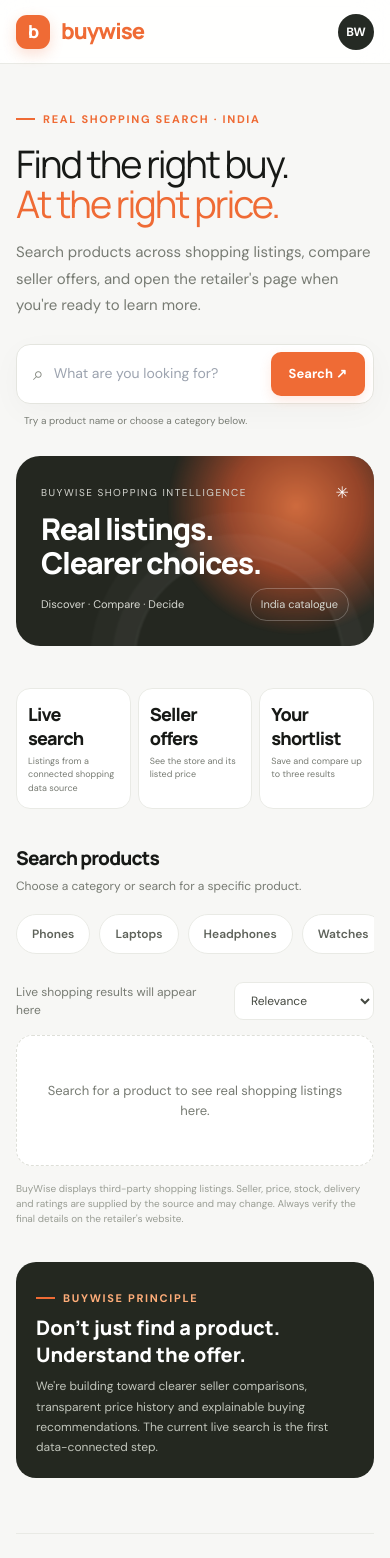
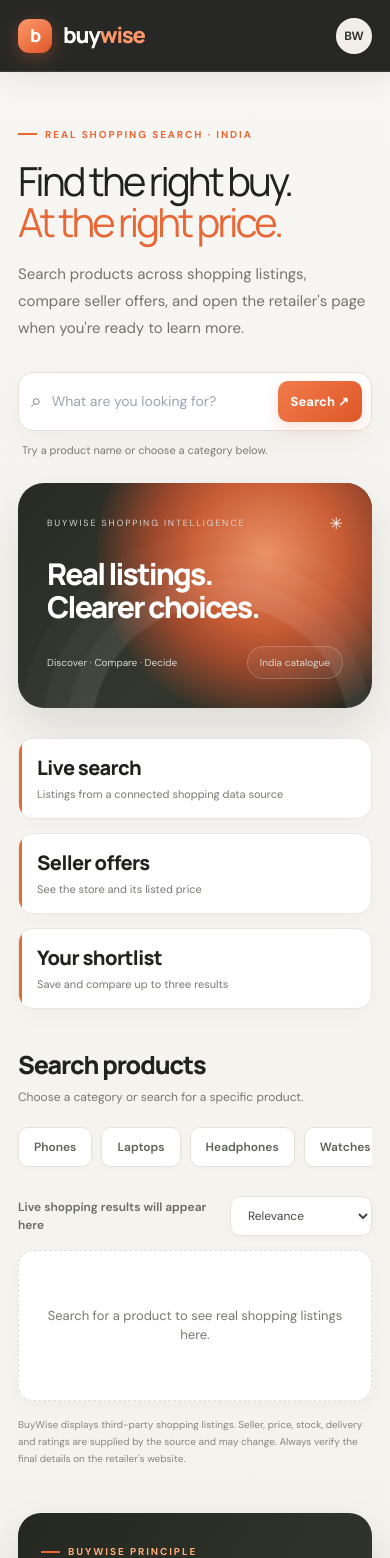
Before and after one commit to shamikghosh187-ux/BuyWise, a Next.js app: page / in a window 390 px wide. Shown: the top 1558 px of the page. Built offline with nearby package versions, Linux system fonts and the light colour scheme.

Commit message:
Upgrade BuyWise shopping interface styling

```diff
--- a/src/app/globals.css
+++ b/src/app/globals.css
@@ -163,3 +163,118 @@ button{cursor:pointer}
 .market-position.above-observed-median{background:#fff0e9;color:#a64c2a}
 .market-position.unknown{background:#f1f1ed;color:#777}
 @media(max-width:560px){.market-summary{gap:7px;padding:11px}.market-summary strong{font-size:14px}.market-summary span{font-size:8px}}
+
+
+/* BuyWise visual upgrade — polished storefront and research workspace */
+:root{
+  --bg:#f5f3ef;--surface:#ffffff;--ink:#20221e;--muted:#777970;
+  --line:#e8e5de;--orange:#e96735;--orange-soft:#fff0e8;--green:#267653;
+}
+body{background:linear-gradient(180deg,#f8f6f2 0%,#f3f1ec 100%);color:var(--ink)}
+.topbar{height:72px;background:rgba(32,34,30,.97);border-bottom:1px solid #ffffff18;padding-inline:clamp(20px,6vw,92px);box-shadow:0 8px 24px #17191412}
+.brand{color:#fff;text-decoration:none;letter-spacing:-1.2px}
+.brand>span:last-child{color:#fff}
+.brand>span:last-child span{color:#ff986c}
+.brand-mark{background:linear-gradient(145deg,#ff986c,#df5728);box-shadow:0 5px 18px #e9673550}
+.top-actions{gap:5px}
+.top-link{color:#d5d5cf;border-radius:9px;padding:10px 14px;transition:background .2s,color .2s}
+.top-link:hover,.top-link.selected-link{background:#ffffff12;color:#ffad89!important}
+.avatar{background:#f1eee8;color:#34362f;border:2px solid #ffffff30}
+.page{max-width:1360px;padding:42px 34px 88px}
+.hero{grid-template-columns:minmax(0,1.1fr) minmax(330px,.9fr);gap:clamp(28px,5vw,72px);padding:30px 0 42px}
+.eyebrow{font-size:10px;letter-spacing:1.9px}
+.hero h1{font-size:clamp(42px,5.2vw,68px);line-height:1.02;letter-spacing:-4px;margin:19px 0 18px}
+.hero h1 em{color:#e96735}
+.hero-copy{font-size:15px;line-height:1.8;max-width:520px;color:#72746c}
+.search-wrap{max-width:650px;margin-top:30px;padding:8px 9px 8px 18px;border:1px solid #e5dfd5;border-radius:15px;box-shadow:0 14px 35px #322a1b0b;transition:border-color .2s,box-shadow .2s}
+.search-wrap:focus-within{border-color:#e99a76;box-shadow:0 0 0 4px #e9673514,0 14px 35px #322a1b0b}
+.search-wrap input{font-size:14px}
+.search-wrap button,.primary-btn{padding:13px 20px;border-radius:10px;background:linear-gradient(135deg,#f17b4b,#df5728);box-shadow:0 6px 15px #e9673530;transition:transform .2s,box-shadow .2s}
+.search-wrap button:hover,.primary-btn:hover{transform:translateY(-1px);box-shadow:0 9px 20px #e9673540}
+.search-hint{margin:11px 0 0 4px;font-size:11px}
+.hero-art{min-height:310px;border-radius:26px;padding:29px;background:linear-gradient(135deg,#282b24 0%,#34372e 58%,#242720 100%);box-shadow:0 22px 50px #25271e20}
+.hero-art:before{width:340px;height:340px;right:-64px;top:-100px;background:radial-gradient(circle,#ff9a6c 0%,#db6338 31%,#a74b2d 48%,transparent 72%);opacity:.9}
+.hero-art:after{width:260px;height:260px;right:22px;bottom:-155px;border-color:#ffffff30;box-shadow:0 0 0 24px #ffffff0a,0 0 0 48px #ffffff08,0 0 0 72px #ffffff05}
+.art-title{font-size:clamp(30px,3vw,40px);letter-spacing:-1.8px;line-height:1.08}
+.art-label{font-size:9px;letter-spacing:1.8px}
+.art-bottom{font-size:10px}
+.art-chip{background:#ffffff0d;border-color:#ffffff32;padding:8px 12px}
+.stats{gap:14px;margin:0 0 48px}
+.stat{border:1px solid #e9e5dd;border-radius:15px;padding:19px 21px;box-shadow:0 8px 24px #29261e06;position:relative;overflow:hidden}
+.stat:before{content:"";position:absolute;left:0;top:0;bottom:0;width:3px;background:#e96735}
+.stat strong{font-size:20px;letter-spacing:-.6px}
+.stat span{font-size:11px;line-height:1.55}
+.section-head{margin:0 0 19px;align-items:center}
+.section-head h2{font-size:25px;letter-spacing:-1.1px}
+.section-head p{font-size:12px}
+.category-row{gap:9px;padding:2px 0 10px}
+.category{border-color:#e5e1d8;border-radius:10px;padding:10px 15px;background:#fff;box-shadow:0 2px 5px #25251f05;transition:all .18s}
+.category:hover,.category.active{background:#292c25;border-color:#292c25;color:#fff;transform:translateY(-1px)}
+.toolbar{margin:19px 0 14px}
+.result-count{font-size:12px;font-weight:600;color:#696c63}
+.sort-select{border-color:#e5e1d8;border-radius:10px;padding:10px 13px;box-shadow:0 2px 7px #25251f06}
+.market-summary{border-radius:15px;padding:17px 19px;margin-bottom:18px;box-shadow:0 7px 22px #29261e06}
+.market-summary strong{font-size:19px}
+.product-grid{grid-template-columns:repeat(3,minmax(0,1fr));gap:19px}
+.product-card{border:1px solid #e8e4dc;border-radius:18px;box-shadow:0 5px 18px #29261e07;transition:transform .22s,border-color .22s,box-shadow .22s}
+.product-card:hover{transform:translateY(-5px);border-color:#e6c8b8;box-shadow:0 18px 38px #29261e12}
+.product-visual{height:218px;background:linear-gradient(145deg,#f6f4ef,#eeece6);border-bottom:1px solid #f0eee8}
+.product-visual:after{width:175px;height:22px;bottom:23px;background:#39372d14;filter:blur(12px)}
+.product-image{padding:22px;transition:transform .3s}
+.product-card:hover .product-image{transform:scale(1.045)}
+.save-btn{width:36px;height:36px;right:14px;top:14px;border:1px solid #e9e6df;background:#ffffffed;box-shadow:0 3px 10px #2222;font-size:17px;transition:transform .18s,color .18s}
+.save-btn:hover{transform:scale(1.08)}
+.product-info{padding:17px}
+.product-category{font-size:9px;letter-spacing:1.3px;color:#8b8c83}
+.product-name{font-size:15px;line-height:1.45;min-height:43px;margin:8px 0 4px}
+.live-price{font-size:23px;margin:13px 0 3px}
+.market-position{font-size:9px;letter-spacing:.1px;padding:5px 8px;border-radius:7px}
+.live-meta{font-size:10px;margin-top:12px}
+.delivery-copy{font-size:10px;min-height:30px}
+.live-card-actions{margin-top:15px;gap:9px}
+.live-card-actions .compare-full{border-radius:9px;padding:11px 9px;font-size:10px;background:#f8f7f3;border-color:#e9e5dc;transition:all .18s}
+.live-card-actions .compare-full:hover,.live-card-actions .compare-full.chosen{background:#fff0e8;border-color:#efc2ac;color:#b84e25}
+.retailer-link{border-radius:9px;padding:11px 13px;font-size:10px;background:#292c25;transition:background .18s,transform .18s}
+.retailer-link:hover{background:#e96735;transform:translateY(-1px)}
+.empty-state{border-radius:16px;padding:55px 20px;background:#fff;box-shadow:0 6px 20px #29261e06}
+.error-panel{border-radius:14px;box-shadow:0 5px 18px #9a49200b}
+.loading-panel{border-radius:14px;padding:25px}
+.insight-panel{margin-top:46px;border-radius:23px;padding:32px 34px;background:linear-gradient(120deg,#252820,#34372d);box-shadow:0 18px 38px #25282020}
+.insight-panel h3{font-size:23px;letter-spacing:-.7px}
+.insight-panel p{font-size:12px;max-width:650px}
+.insight-icon{width:62px;height:62px;border-radius:19px;background:#ffffff0b;color:#ff9a6c}
+.notice{font-size:10px;line-height:1.7;color:#85877e}
+.source-note{font-size:10px;line-height:1.6}
+.compare-table-wrap{border-radius:16px;padding:15px;box-shadow:0 7px 22px #29261e08}
+.compare-table th,.compare-table td{padding:16px}
+.compare-bar{border:1px solid #ffffff24;box-shadow:0 18px 45px #1118}
+.footer{margin-top:62px;padding-top:24px;font-size:11px}
+@media(max-width:900px){
+ .hero{grid-template-columns:1fr  .85fr;gap:24px}
+ .product-grid{grid-template-columns:repeat(2,minmax(0,1fr))}
+ .product-visual{height:200px}
+}
+@media(max-width:700px){
+ .topbar{padding:0 18px}
+ .page{padding:28px 18px 70px}
+ .hero{grid-template-columns:1fr;padding:18px 0 30px}
+ .hero-art{min-height:225px}
+ .hero h1{font-size:clamp(40px,10vw,58px);letter-spacing:-2.8px}
+ .stats{margin-bottom:38px}
+ .product-grid{grid-template-columns:repeat(2,minmax(0,1fr));gap:11px}
+ .product-visual{height:160px}
+ .product-info{padding:12px}
+ .product-name{font-size:12px;min-height:50px}
+ .live-price{font-size:18px}
+ .live-card-actions{flex-direction:column;align-items:stretch}
+ .live-card-actions .compare-full,.live-card-actions .retailer-link{width:100%}
+ .insight-panel{padding:23px}
+}
+@media(max-width:420px){
+ .product-grid{grid-template-columns:1fr}
+ .product-visual{height:205px}
+ .stats{grid-template-columns:1fr}
+ .stat{padding:15px 18px}
+ .search-wrap{padding-left:12px}
+ .search-wrap button{padding:11px 13px}
+}
```
